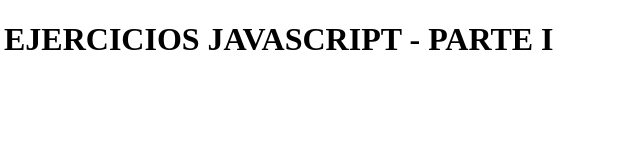
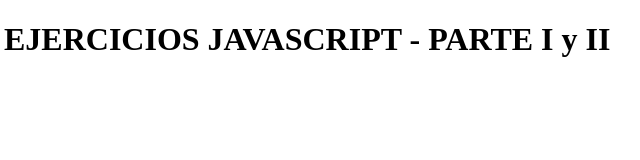
Before and after one commit to Rachulls/HACKATON9, a plain HTML site: page index.html in a window 1280 px wide. Shown: the full height of the page, 4-644 px from the left. Drawn offline with Linux system fonts and the light colour scheme.

Commit message:
Segundo commit hackaton9

```diff
--- a/index.html
+++ b/index.html
@@ -6,7 +6,7 @@
     <title>Document</title>
 </head>
 <body>
-    <h1>EJERCICIOS JAVASCRIPT - PARTE I</h1>
+    <h1>EJERCICIOS JAVASCRIPT - PARTE I y II</h1>
     <script src="./app.js"></script>
 </body>
 </html>
```
